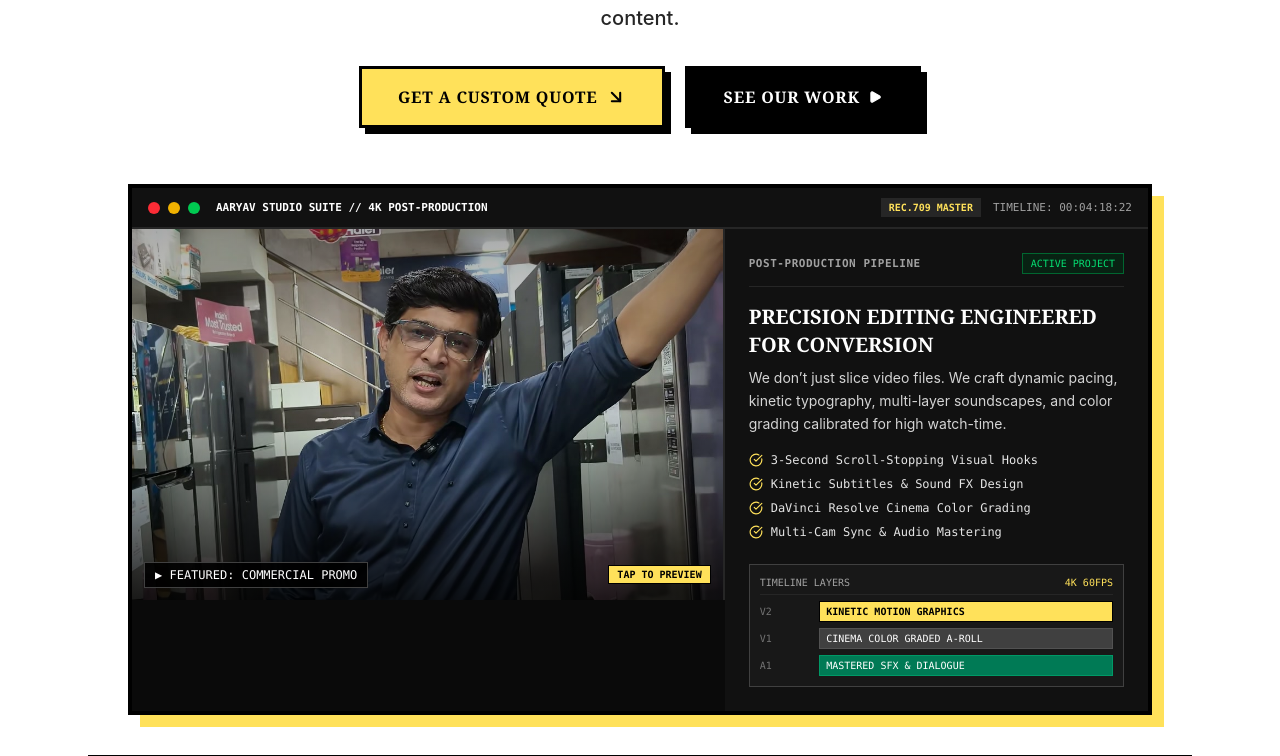
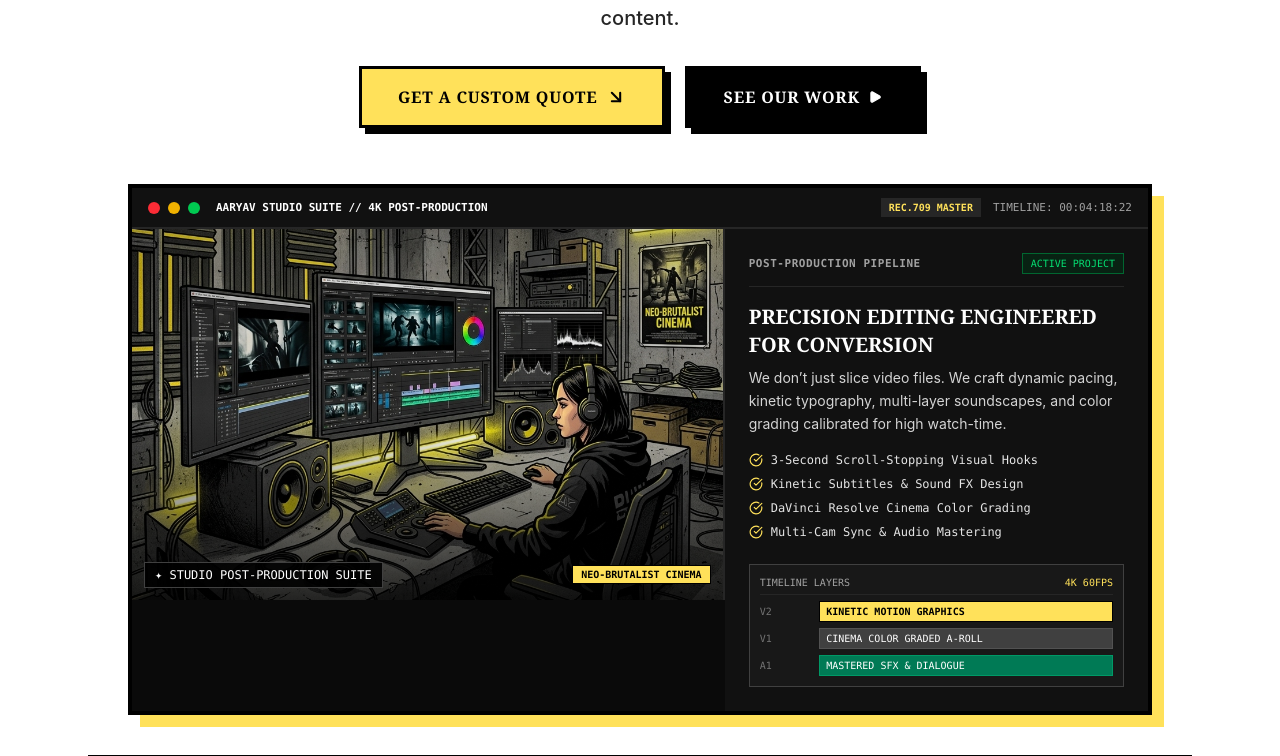
Before and after one commit to aaryavtechnologies-tech/Aaryav-Studio, a React (Vite) app: page / in a window 1280 px wide. Shown: the part 608-1364 px from the top of the page. Built offline with nearby package versions, Linux system fonts and the light colour scheme; a web font is replaced by a local one.

Commit message:
Replace hero video preview with Neo-Brutalist studio editing workstation artwork

```diff
--- a/src/pages/google-ads/GoogleAdsHero.tsx
+++ b/src/pages/google-ads/GoogleAdsHero.tsx
@@ -86,17 +86,17 @@ export const GoogleAdsHero: React.FC<GoogleAdsHeroProps> = ({
             {/* Main Featured Cinema Preview (7 Cols) */}
             <div className="md:col-span-7 relative group aspect-video sm:aspect-[16/10] bg-neutral-900 overflow-hidden flex items-center justify-center">
               <img
-                src="/videos/optimized/luxury-watch.jpg"
-                alt="Aaryav Studios Commercial Video Production"
-                className="w-full h-full object-cover group-hover:scale-105 transition-transform duration-500 filter brightness-95"
+                src="/hero-studio-suite.jpg"
+                alt="Aaryav Studios Creative Post-Production Editing Suite"
+                className="w-full h-full object-cover group-hover:scale-105 transition-transform duration-500"
               />
-              <div className="absolute inset-0 bg-gradient-to-t from-black/80 via-transparent to-black/30 pointer-events-none" />
+              <div className="absolute inset-0 bg-gradient-to-t from-black/80 via-transparent to-black/20 pointer-events-none" />
 
               {/* Play Button Trigger — Visible when bringing mouse cursor on video */}
               <button
                 type="button"
-                onClick={() => onOpenVideoModal('/videos/optimized/luxury-watch.mp4', 'New SS Watch & Electronics Commercial')}
-                aria-label="Play Featured Commercial"
+                onClick={() => onOpenVideoModal('/videos/optimized/core-dev-reel.mp4', 'Aaryav Studios // Creative Post-Production Suite')}
+                aria-label="Play Studio Showreel"
                 className="absolute w-14 h-14 sm:w-16 sm:h-16 bg-[#FFE15A] text-black border-3 border-black flex items-center justify-center shadow-[4px_4px_0px_#000000] opacity-0 scale-75 group-hover:opacity-100 group-hover:scale-100 hover:scale-110 active:scale-95 transition-all duration-300 ease-out cursor-pointer"
               >
                 <Play className="w-6 h-6 sm:w-7 sm:h-7 fill-current ml-1" />
@@ -105,10 +105,10 @@ export const GoogleAdsHero: React.FC<GoogleAdsHeroProps> = ({
               {/* Video Overlay Details */}
               <div className="absolute bottom-3 left-3 right-3 flex items-center justify-between text-xs font-mono">
                 <span className="bg-black/90 text-white px-2.5 py-1 border border-neutral-700">
-                  ▶ FEATURED: COMMERCIAL PROMO
+                  ✦ STUDIO POST-PRODUCTION SUITE
                 </span>
                 <span className="bg-[#FFE15A] text-black font-bold px-2 py-0.5 border border-black text-[10px]">
-                  TAP TO PREVIEW
+                  NEO-BRUTALIST CINEMA
                 </span>
               </div>
             </div>
```
Also changed, not shown: public/hero-studio-suite.jpg (added).
